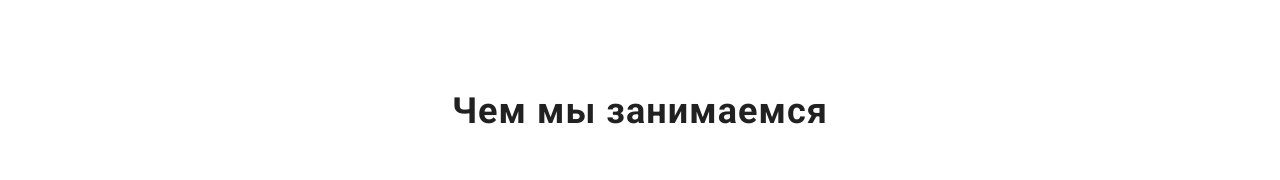
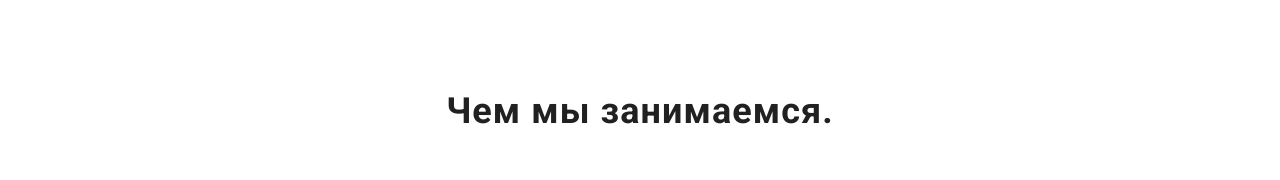
Before and after one commit to Oleg-Khabibulin/goit-markup-hw-06, a plain HTML site: page index.html in a window 1280 px wide. Shown: the part 1026-1206 px from the top of the page. Drawn offline with nearby package versions, Linux system fonts and the light colour scheme.

Commit message:
Завершення домашнього завдання 6

```diff
--- a/index.html
+++ b/index.html
@@ -112,7 +112,7 @@
     <section class="content section ">
         <div class="container">
 
-            <h2 class="content-title">Чем мы занимаемся</h2>
+            <h2 class="content-title">Чем мы занимаемся.</h2>
             <ul class="content-list list">
                 <li class="content-item">
                     <div class="content-item-img">
```
